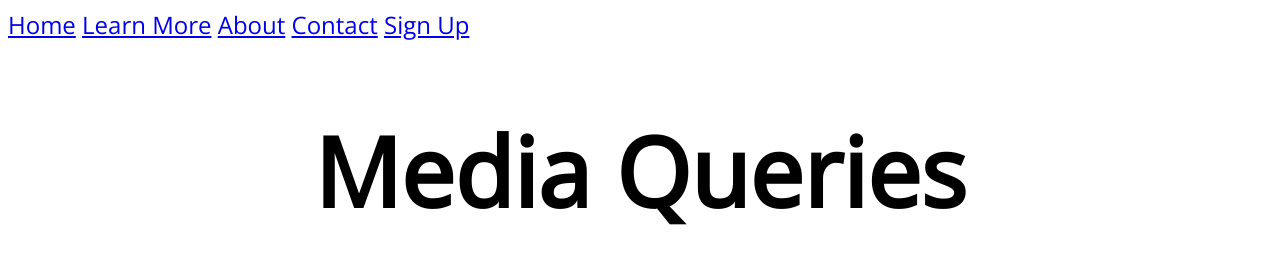
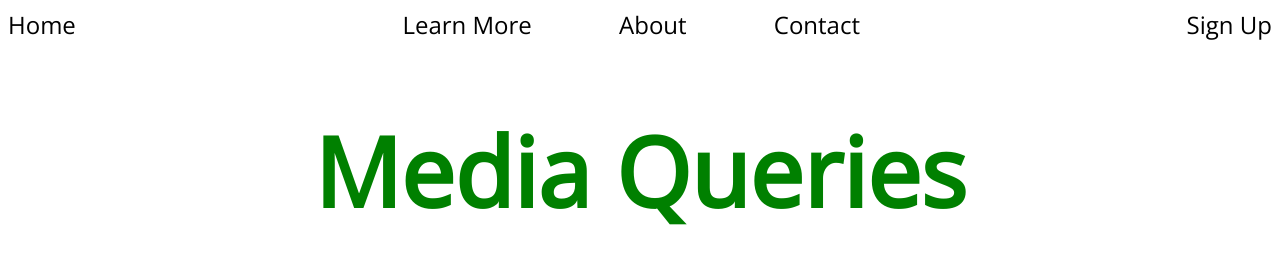
Before and after one commit to silvertae/udemy_css, a plain HTML site: page MediaQueries Starter/index.html in a window 1280 px wide. Drawn offline with nearby package versions, Linux system fonts and the light colour scheme.

Commit message:
mediaquery

```diff
--- a/MediaQueries Starter/app.css
+++ b/MediaQueries Starter/app.css
@@ -1,17 +1,81 @@
 body {
 	font-family: 'Open Sans', sans-serif;
+}
+
+a {
+	color: #000;
+	text-decoration: none;
 }
 
 h1 {
 	font-size: 6em;
 	text-align: center;
 }
+
 nav {
 	font-size: 1.5em;
+	display: flex;
+	justify-content: space-between;
 }
 
-ul,li {
+ul {
+	margin: 0;
+	padding: 0;
+	/* border: 1px solid red; */
+	display: flex;
+	flex: 1;
+	max-width: 50%;
+	justify-content: space-evenly;
+}
+
+li {
 	display: inline;
 	margin: 0;
 	padding: 0;
 }
+
+/* @media (min-width: 400px) and (max-width: 800px) {
+	h1 {
+		color: blue;
+	}
+} */
+
+h1 {
+	color: red;
+}
+
+@media (min-width: 400px) {
+	h1 {
+		color: orange;
+	}
+}
+
+@media (min-width: 800px) {
+	h1 {
+		color: yellow;
+	}
+}
+
+@media (min-width: 1200px) {
+	h1 {
+		color: green;
+	}
+}
+
+@media (max-width: 768px) {
+	h1 {
+		font-size: 4em;
+	}
+
+	nav,
+	nav ul {
+		flex-direction: column;
+		align-items: center;
+	}
+}
+
+@media (max-width: 576px) {
+	h1 {
+		font-size: 3em;
+	}
+}
```
Lines whose indentation alone changed are shown as unchanged.
